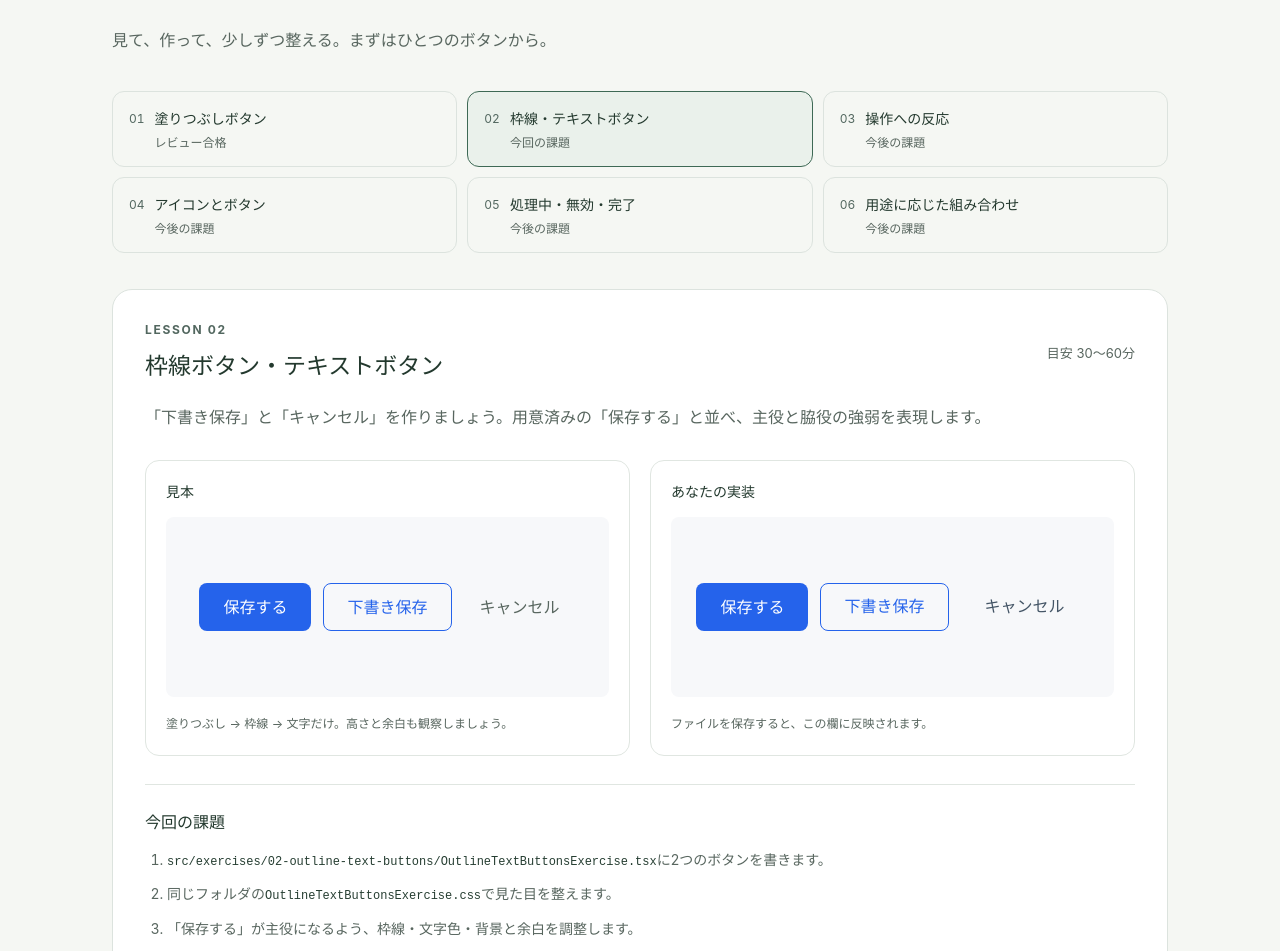
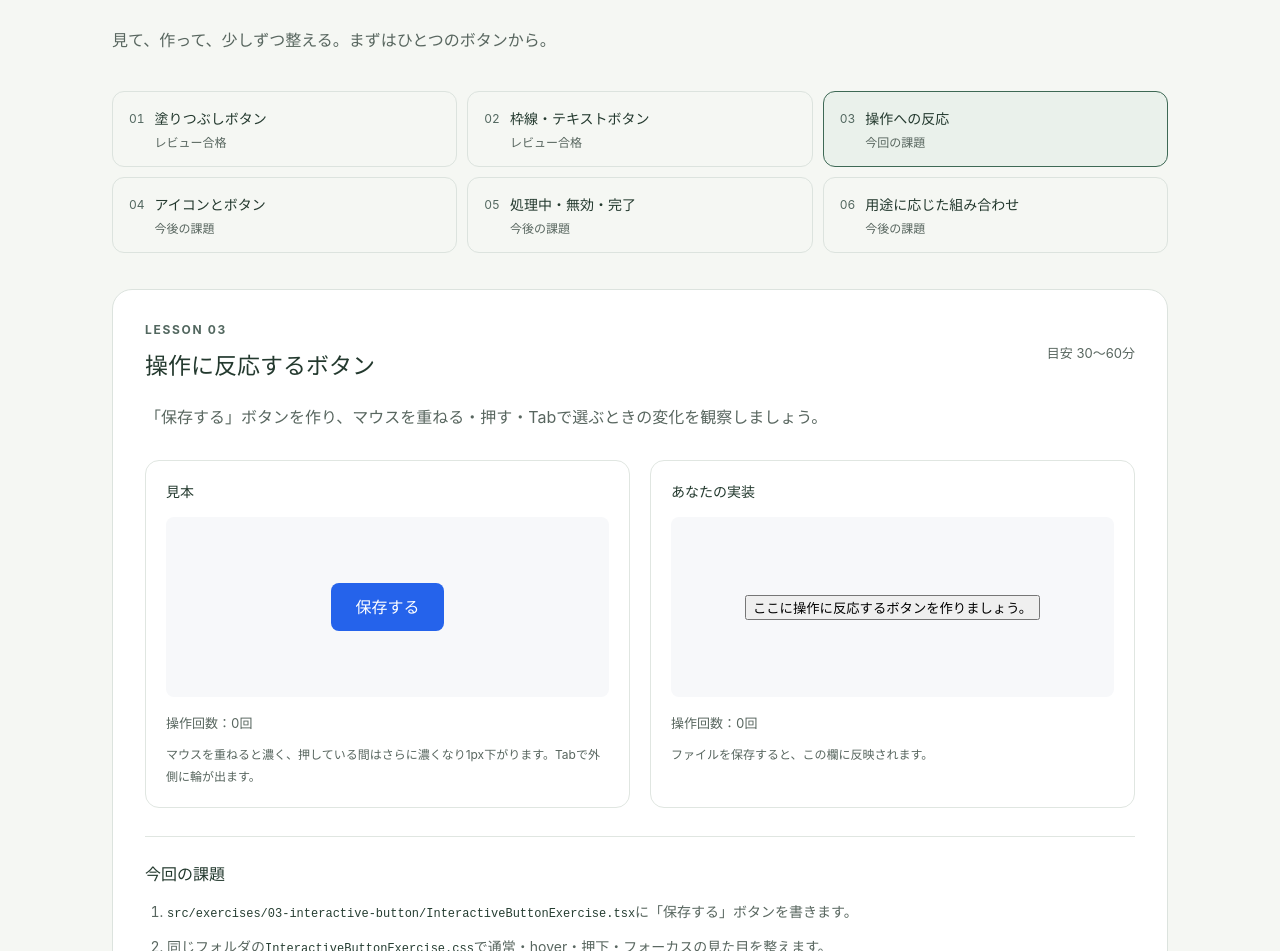
Before and after one commit to cry999/frontend-sandbox, a React (Vite) app: page / in a window 1280 px wide. Shown: the part 141-1092 px from the top of the page. Built offline with nearby package versions, Linux system fonts and the light colour scheme.

Commit message:
exercise: prepare lesson 03

```diff
--- a/src/App.css
+++ b/src/App.css
@@ -42,3 +42,5 @@
 .previous-lesson { margin-top: 28px; }
 .previous-lesson summary { padding: 12px 0; cursor: pointer; font-size: 14px; }
 .previous-lesson .comparison { margin-top: 12px; }
+
+.activation-count { margin: 0 0 12px; color: #58665f; font-size: 13px; font-variant-numeric: tabular-nums; }
--- a/src/App.tsx
+++ b/src/App.tsx
@@ -1,3 +1,6 @@
+import { useState, type ReactNode } from 'react'
+import InteractiveButtonExercise from './exercises/03-interactive-button/InteractiveButtonExercise'
+import InteractiveButtonReference from './reference/InteractiveButtonReference'
 import BasicButtonExercise from './exercises/01-basic-button/BasicButtonExercise'
 import BasicButtonReference from './reference/BasicButtonReference'
 import OutlineTextButtonsExercise from './exercises/02-outline-text-buttons/OutlineTextButtonsExercise'
@@ -5,6 +8,20 @@ import OutlineTextButtonsReference from './reference/OutlineTextButtonsReference
 import './App.css'
 
 const lessons = ['塗りつぶしボタン', '枠線・テキストボタン', '操作への反応', 'アイコンとボタン', '処理中・無効・完了', '用途に応じた組み合わせ']
+
+function InteractionPreview({ children }: { children: ReactNode }) {
+  const [count, setCount] = useState(0)
+  return (
+    <>
+      <div className="preview-stage" onClick={(event) => {
+        if (event.target instanceof Element && event.target.closest('button')) {
+          setCount((value) => value + 1)
+        }
+      }}>{children}</div>
+      <p className="activation-count" role="status">操作回数：{count}回</p>
+    </>
+  )
+}
 
 export default function App() {
   return (
@@ -17,10 +34,10 @@ export default function App() {
       <nav aria-label="練習プラン" className="lesson-nav">
         <ol>
           {lessons.map((lesson, index) => (
-            <li key={lesson} aria-current={index === 1 ? 'step' : undefined}>
+            <li key={lesson} aria-current={index === 2 ? 'step' : undefined}>
               <span className="lesson-number">{String(index + 1).padStart(2, '0')}</span>
               <span>{lesson}</span>
-              <span className="lesson-status">{index === 0 ? 'レビュー合格' : index === 1 ? '今回の課題' : '今後の課題'}</span>
+              <span className="lesson-status">{index < 2 ? 'レビュー合格' : index === 2 ? '今回の課題' : '今後の課題'}</span>
             </li>
           ))}
         </ol>
@@ -28,34 +45,47 @@ export default function App() {
       <section className="lesson" aria-labelledby="lesson-heading">
         <div className="lesson-heading">
           <div>
-            <p className="eyebrow">LESSON 02</p>
-            <h2 id="lesson-heading">枠線ボタン・テキストボタン</h2>
+            <p className="eyebrow">LESSON 03</p>
+            <h2 id="lesson-heading">操作に反応するボタン</h2>
           </div>
           <span className="duration">目安 30〜60分</span>
         </div>
-        <p className="lesson-description">「下書き保存」と「キャンセル」を作りましょう。用意済みの「保存する」と並べ、主役と脇役の強弱を表現します。</p>
+        <p className="lesson-description">「保存する」ボタンを作り、マウスを重ねる・押す・Tabで選ぶときの変化を観察しましょう。</p>
         <div className="comparison">
           <section className="preview-panel" aria-labelledby="reference-heading">
             <h3 id="reference-heading">見本</h3>
-            <div className="preview-stage preview-stage-actions"><div className="practice-actions"><BasicButtonReference /><OutlineTextButtonsReference /></div></div>
-            <p className="panel-caption">塗りつぶし → 枠線 → 文字だけ。高さと余白も観察しましょう。</p>
+            <InteractionPreview><InteractiveButtonReference /></InteractionPreview>
+            <p className="panel-caption">マウスを重ねると濃く、押している間はさらに濃くなり1px下がります。Tabで外側に輪が出ます。</p>
           </section>
           <section className="preview-panel" aria-labelledby="exercise-heading">
             <h3 id="exercise-heading">あなたの実装</h3>
-            <div className="preview-stage preview-stage-actions"><div className="practice-actions"><BasicButtonReference /><OutlineTextButtonsExercise /></div></div>
+            <InteractionPreview><InteractiveButtonExercise /></InteractionPreview>
             <p className="panel-caption">ファイルを保存すると、この欄に反映されます。</p>
           </section>
         </div>
         <section className="instructions" aria-labelledby="task-heading">
           <h3 id="task-heading">今回の課題</h3>
           <ol>
-            <li><code>src/exercises/02-outline-text-buttons/OutlineTextButtonsExercise.tsx</code>に2つのボタンを書きます。</li>
-            <li>同じフォルダの<code>OutlineTextButtonsExercise.css</code>で見た目を整えます。</li>
-            <li>「保存する」が主役になるよう、枠線・文字色・背景と余白を調整します。</li>
+            <li><code>src/exercises/03-interactive-button/InteractiveButtonExercise.tsx</code>に「保存する」ボタンを書きます。</li>
+            <li>同じフォルダの<code>InteractiveButtonExercise.css</code>で通常・hover・押下・フォーカスの見た目を整えます。</li>
+            <li>マウスとTab・Enter・Spaceで試し、選択位置と押した反応が分かるか確かめます。操作回数は枠が自動で数えます。</li>
           </ol>
           <p>できたら「レビューして」と伝えてください。詳しい完成条件は課題フォルダのREADMEにあります。</p>
         </section>
       </section>
+      <details className="previous-lesson">
+        <summary>第2回：枠線ボタン・テキストボタン（レビュー合格済み）</summary>
+        <div className="comparison">
+          <section className="preview-panel" aria-label="第2回の見本">
+            <h3>見本</h3>
+            <div className="preview-stage preview-stage-actions"><div className="practice-actions"><BasicButtonReference /><OutlineTextButtonsReference /></div></div>
+          </section>
+          <section className="preview-panel" aria-label="第2回の実装">
+            <h3>あなたの実装</h3>
+            <div className="preview-stage preview-stage-actions"><div className="practice-actions"><BasicButtonReference /><OutlineTextButtonsExercise /></div></div>
+          </section>
+        </div>
+      </details>
       <details className="previous-lesson">
         <summary>第1回：基本の塗りつぶしボタン（レビュー合格済み）</summary>
         <div className="comparison">
--- /dev/null
+++ b/src/exercises/03-interactive-button/InteractiveButtonExercise.css
@@ -0,0 +1,2 @@
+/* 第3回専用のクラスを付け、通常・hover・押下・フォーカスを整えましょう。 */
+/* 第1・2回のファイルを変更せず、必要な通常時のスタイルはここに書きます。 */
--- /dev/null
+++ b/src/exercises/03-interactive-button/InteractiveButtonExercise.tsx
@@ -0,0 +1,7 @@
+import './InteractiveButtonExercise.css'
+
+export default function InteractiveButtonExercise() {
+  // この案内を「保存する」ボタンに置き換えましょう。
+  // 操作回数は比較画面が数えます。クリック処理を書く必要はありません。
+  return <button className="btn-3">ここに操作に反応するボタンを作りましょう。</button>
+}
--- /dev/null
+++ b/src/reference/InteractiveButtonReference.css
@@ -0,0 +1,22 @@
+.reference-interactive-button {
+  padding: 12px 24px;
+  border: 0;
+  border-radius: 8px;
+  background: #2563eb;
+  color: #fff;
+  font-family: inherit;
+  font-size: 16px;
+  font-weight: 600;
+  line-height: 1.5;
+  cursor: pointer;
+}
+
+.reference-interactive-button:hover { background: #1d4ed8; }
+.reference-interactive-button:active {
+  background: #1e40af;
+  transform: translateY(1px);
+}
+.reference-interactive-button:focus-visible {
+  outline: 3px solid #2563eb;
+  outline-offset: 3px;
+}
--- /dev/null
+++ b/src/reference/InteractiveButtonReference.tsx
@@ -0,0 +1,5 @@
+import './InteractiveButtonReference.css'
+
+export default function InteractiveButtonReference() {
+  return <button type="button" className="reference-interactive-button">保存する</button>
+}
```
Also changed, not shown: practice/plan.md (+2 -1 lines), src/exercises/03-interactive-button/README.md (added).
